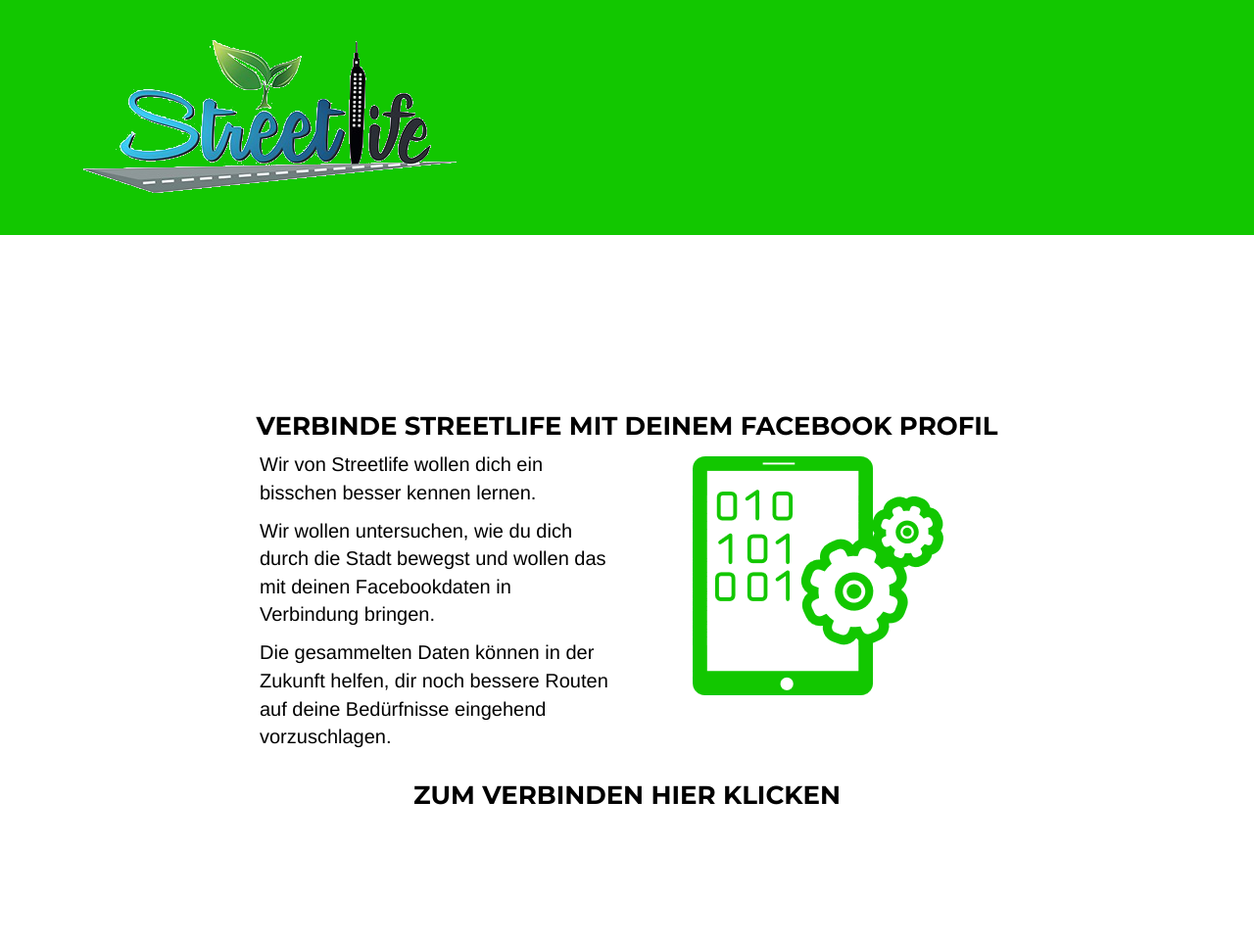
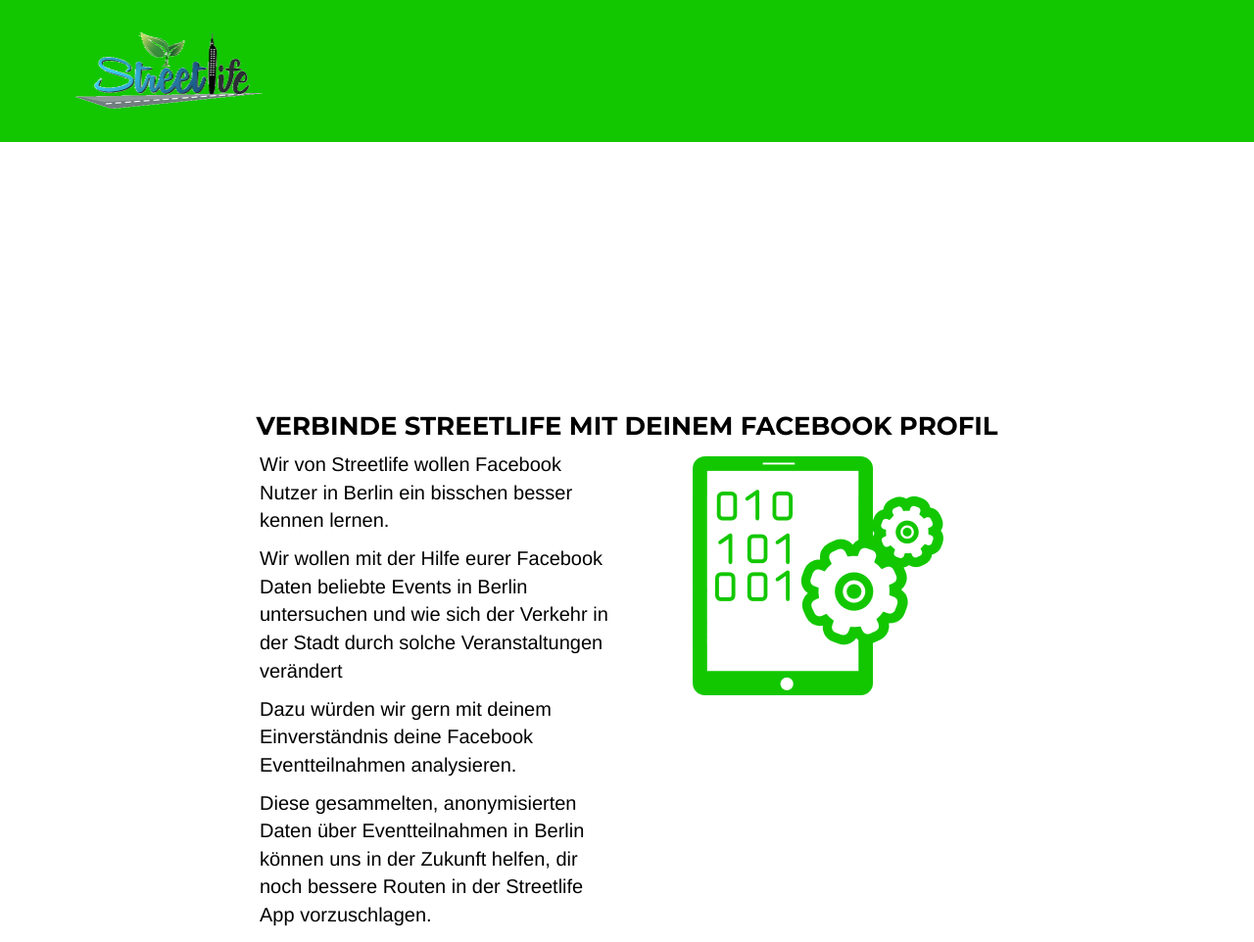
Before and after one commit to fraunhoferfokus/streetlife-br-score, a website: page fb.html in a window 1280 px wide. Shown: the top 962 px of the page at 98% size. Drawn offline with nearby package versions, Linux system fonts and the light colour scheme.

Commit message:
smaller logo new promo text

```diff
--- a/css/fb.css
+++ b/css/fb.css
@@ -36,3 +36,15 @@
     padding: 25px 0;
     background-color: white;
 }
+
+#streetlife-logo
+{
+    width: 204px;
+    height: 95px;
+}
+
+.fb-login-button
+{
+    position: relative;
+    left: 60px;
+}
--- a/fb.html
+++ b/fb.html
@@ -66,7 +66,7 @@
     <div class="container">
         <!-- Brand and toggle get grouped for better mobile display -->
 
-          <a href="#/">  <img class="img-responsive" src="img/streetlife-logo.png" alt=""></a>
+          <a href="#/">  <img id="streetlife-logo"  class="img-responsive" src="img/streetlife-logo.png" ></a>
 
         </div>
 
@@ -103,9 +103,11 @@
         </div>
         <div class="row">
             <div class="col-lg-4 col-lg-offset-2">
-                <p>Wir von Streetlife wollen dich ein bisschen besser kennen lernen.</p>
-                <p>Wir wollen untersuchen, wie du dich durch die Stadt bewegst und wollen das mit deinen Facebookdaten in Verbindung bringen.</p>
-                <p>Die gesammelten Daten können in der Zukunft helfen, dir noch bessere Routen auf deine Bedürfnisse eingehend vorzuschlagen.</p>
+                <p>Wir von Streetlife wollen Facebook Nutzer in Berlin ein bisschen besser kennen lernen.</p>
+
+                <p>Wir wollen mit der Hilfe eurer Facebook Daten beliebte Events in Berlin untersuchen und wie sich der Verkehr in der Stadt durch solche Veranstaltungen verändert</p>
+                <p>Dazu würden wir gern mit deinem Einverständnis deine Facebook Eventteilnahmen analysieren. </p>
+                <p>Diese gesammelten, anonymisierten Daten über Eventteilnahmen in Berlin können uns in der Zukunft helfen, dir noch bessere Routen in der Streetlife App vorzuschlagen.</p>
             </div>
             <div class="col-lg-4">
                 <center><img id="analysis" src="img/a.png" alt="analysis"></center>
```
